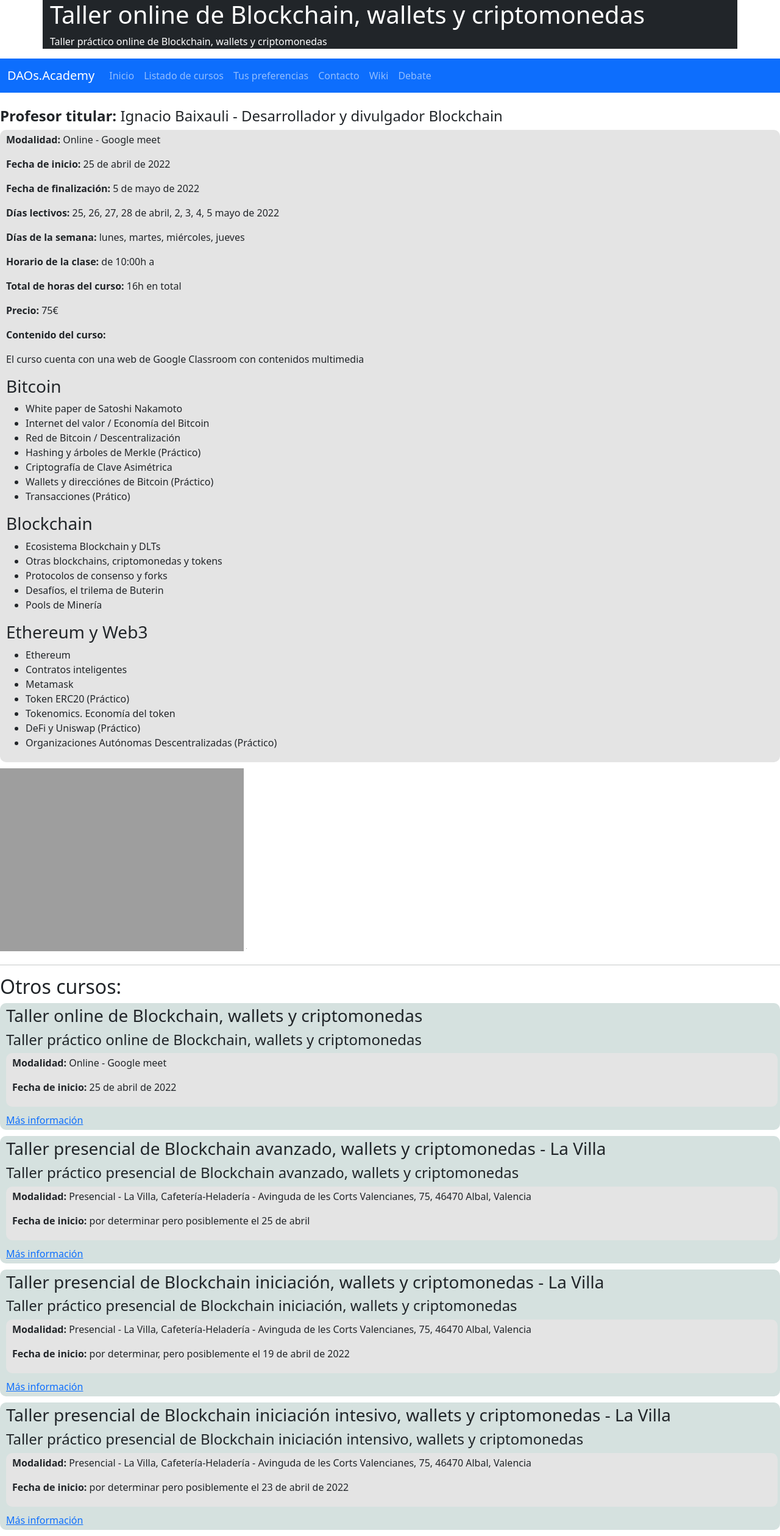
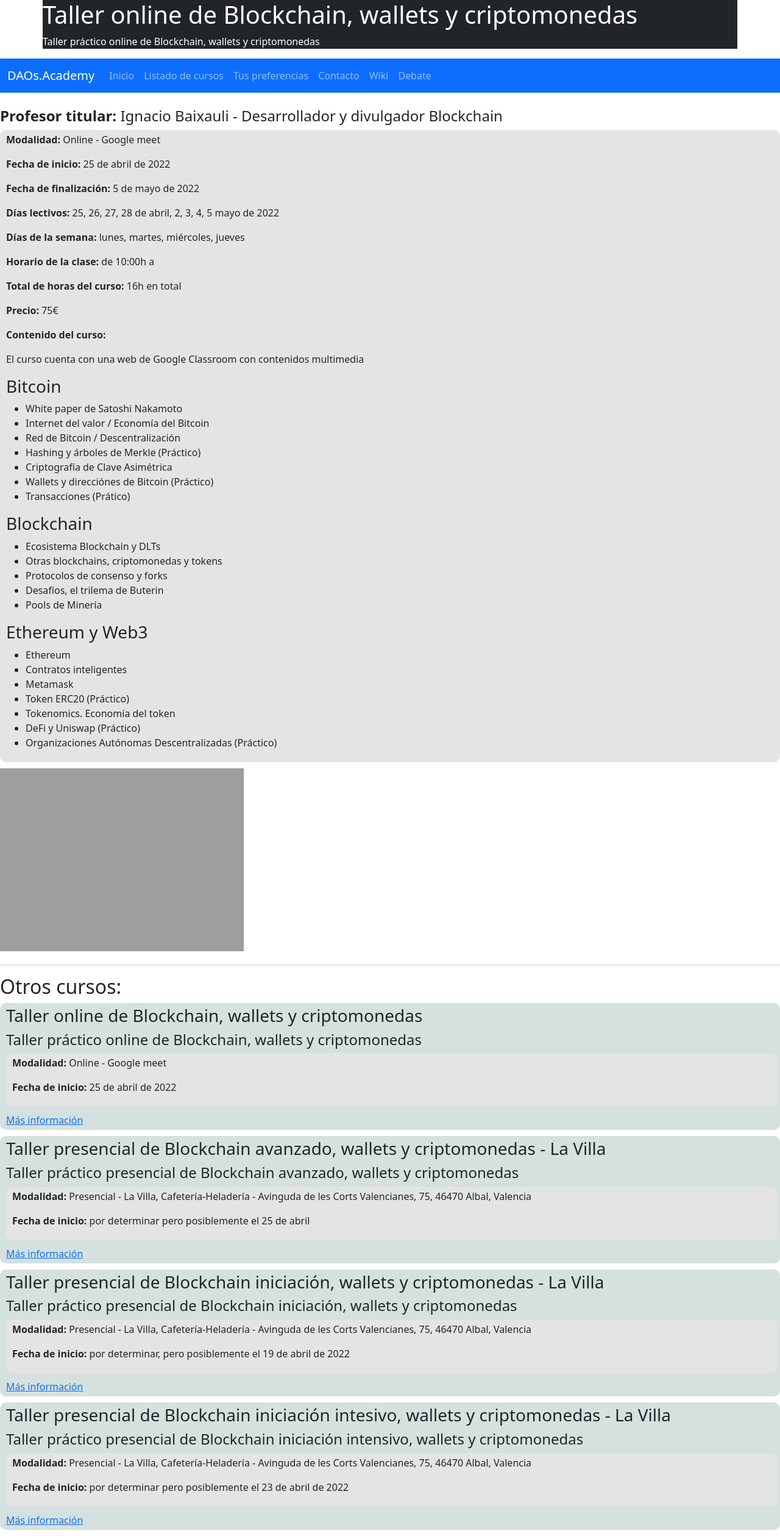
Before and after one commit to DAOsAcademy/DAOsAcademy, a Jekyll site: the page built from _cursos/blockchainv3.md, in a window 1280 px wide. Shown: the whole page at 61% size. Built offline with Jekyll 4.4.1, drawn with Linux system fonts in a browser that asks for light colours; grey boxes are pictures that could not be loaded.

Commit message:
Update curso.html

```diff
--- a/_layouts/curso.html
+++ b/_layouts/curso.html
@@ -1,6 +1,6 @@
 {% include head.html %}
 <link rel="stylesheet" href="/assets/css/styles.css">
-<div class="container bg-dark text-white">
+<div class="container bg-dark text-white" style="margin:0px>;padding:0px;/* max-width: 960px; */">
   <h1>{{ page.nombre }}</h1>
   <p>{{ page.descripcion }}</p>
 </div>
```
